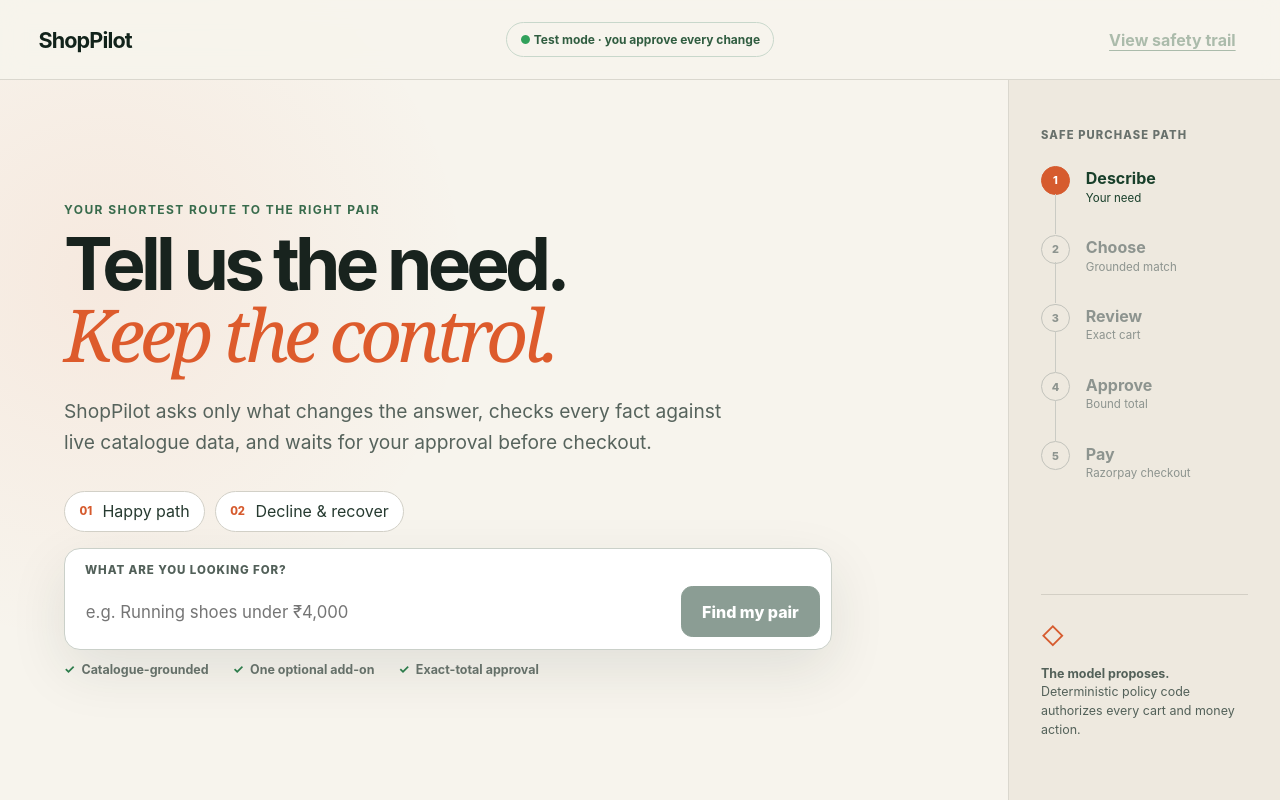
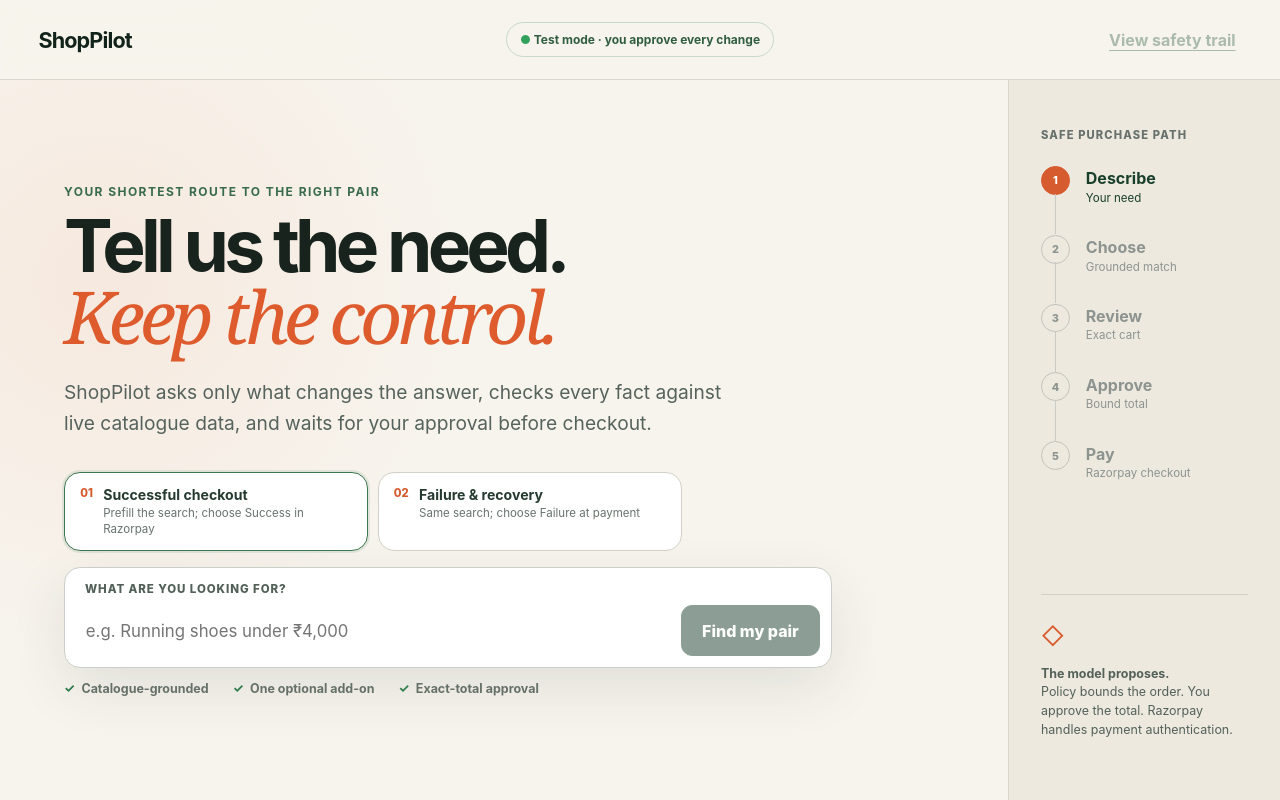
Before and after one commit to 1pizzaslice/shoppilot-agentic-commerce, a Next.js app in the folder apps/web/: page / in a window 1280 px wide. Built offline with nearby package versions, Linux system fonts and the light colour scheme.

Commit message:
fix: clarify gated payment journey

```diff
--- a/apps/web/app/shopper-journey.tsx
+++ b/apps/web/app/shopper-journey.tsx
@@ -94,6 +94,7 @@ const auditActor = (eventType: string): "policy" | "you" | "system" => {
 export function ShopperJourney() {
   const [scenario, setScenario] = useState<DemoScenario>("happy");
   const [prompt, setPrompt] = useState("");
+  const [initialRequest, setInitialRequest] = useState("");
   const [response, setResponse] = useState<ShoppingResponse | null>(null);
   const [selected, setSelected] = useState<ShoppingRecommendation | null>(null);
   const [product, setProduct] = useState<CatalogueProduct | null>(null);
@@ -158,15 +159,18 @@ export function ShopperJourney() {
     mode: "fresh" | "continue" = response === null ? "fresh" : "continue",
   ) => {
     if (prompt.trim() === "") return;
+    const submittedPrompt = prompt.trim();
+    const startingFresh = mode === "fresh" || response === null;
     await perform(async () => {
       const next = await postJson(
         shoppingResponseSchema,
-        mode === "fresh" || response === null
+        startingFresh
           ? "/v1/conversations"
           : `/v1/conversations/${response.conversationId}/messages`,
-        { message: prompt },
+        { message: submittedPrompt },
       );
-      if (mode === "fresh") {
+      if (startingFresh) {
+        setInitialRequest(submittedPrompt);
         setSelected(null);
         setProduct(null);
         setCart(null);
@@ -177,6 +181,13 @@ export function ShopperJourney() {
       setResponse(next);
       setPrompt("");
     });
+  };
+
+  const editOriginalRequest = () => {
+    setPrompt(initialRequest);
+    setResponse(null);
+    setError(null);
+    setStale(false);
   };
 
   const chooseProduct = async (recommendation: ShoppingRecommendation) => {
@@ -276,7 +287,9 @@ export function ShopperJourney() {
       setPayment(launch.payment);
       setCart({ ...cart, state: "checkout_started" });
       if (launch.payment.provider === "razorpay") {
-        window.location.assign(`/checkout/${authorization.attempt.id}`);
+        window.location.assign(
+          `/checkout/${authorization.attempt.id}?story=${scenario}`,
+        );
       }
     });
   };
@@ -344,6 +357,7 @@ export function ShopperJourney() {
 
   const reset = () => {
     setPrompt("");
+    setInitialRequest("");
     setResponse(null);
     setSelected(null);
     setProduct(null);
@@ -407,22 +421,36 @@ export function ShopperJourney() {
               </p>
               <div className="preset-row" aria-label="Demo presets">
                 <button
+                  className={scenario === "happy" ? "selected" : undefined}
                   type="button"
+                  aria-pressed={scenario === "happy"}
                   onClick={() => {
                     setScenario("happy");
                     setPrompt("Running shoes under ₹4,000");
                   }}
                 >
-                  <span>01</span> Happy path
+                  <span>01</span>
+                  <div>
+                    <strong>Successful checkout</strong>
+                    <small>
+                      Prefill the search; choose Success in Razorpay
+                    </small>
+                  </div>
                 </button>
                 <button
+                  className={scenario === "recovery" ? "selected" : undefined}
                   type="button"
+                  aria-pressed={scenario === "recovery"}
                   onClick={() => {
                     setScenario("recovery");
                     setPrompt("Running shoes under ₹4,000");
                   }}
                 >
-                  <span>02</span> Decline & recover
+                  <span>02</span>
+                  <div>
+                    <strong>Failure & recovery</strong>
+                    <small>Same search; choose Failure at payment</small>
+                  </div>
                 </button>
               </div>
               <form
@@ -488,6 +516,13 @@ export function ShopperJourney() {
                 Size is required because it changes which variants are actually
                 available.
               </p>
+              <button
+                className="back-button"
+                type="button"
+                onClick={editOriginalRequest}
+              >
+                ← Edit original request
+              </button>
               <form
                 className="answer-form"
                 onSubmit={(event) => {
@@ -893,6 +928,27 @@ export function ShopperJourney() {
                 Your approval matches the frozen cart. Stock and price will be
                 checked again before a payment order is created.
               </p>
+              <div
+                className="money-boundary"
+                aria-label="Payment responsibilities"
+              >
+                <div>
+                  <span>ShopPilot agent</span>
+                  <strong>Prepares and submits</strong>
+                  <p>
+                    Selected the exact SKU, froze the total, checked policy, and
+                    will create one server-side Razorpay order.
+                  </p>
+                </div>
+                <div>
+                  <span>You</span>
+                  <strong>Authorize and authenticate</strong>
+                  <p>
+                    You approved the exact amount and complete the secure test
+                    authentication inside Razorpay.
+                  </p>
+                </div>
+              </div>
               <button
                 className="primary-button"
                 type="button"
@@ -900,6 +956,13 @@ export function ShopperJourney() {
                 disabled={busy}
               >
                 Continue to secure payment
+              </button>
+              <button
+                className="text-button approval-audit-link"
+                type="button"
+                onClick={() => void openAudit()}
+              >
+                Review the complete safety trail
               </button>
             </section>
           ) : null}
@@ -1082,7 +1145,8 @@ export function ShopperJourney() {
             <p>
               <strong>The model proposes.</strong>
               <br />
-              Deterministic policy code authorizes every cart and money action.
+              Policy bounds the order. You approve the total. Razorpay handles
+              payment authentication.
             </p>
           </div>
           {(response !== null || selected !== null) &&
--- a/apps/web/app/styles.css
+++ b/apps/web/app/styles.css
@@ -192,9 +192,25 @@ h1 {
 }
 
 .payment-button,
+.checkout-responsibility,
 .confirmation-progress,
 .payment-footnote {
   grid-column: 2;
+}
+
+.checkout-responsibility {
+  display: flex;
+  flex-wrap: wrap;
+  gap: 0.45rem;
+}
+
+.checkout-responsibility span {
+  padding: 0.38rem 0.62rem;
+  border-radius: 999px;
+  background: #edf4ee;
+  color: #315d41;
+  font-size: 0.72rem;
+  font-weight: 750;
 }
 
 .payment-button {
@@ -290,6 +306,7 @@ h1 {
   }
 
   .payment-button,
+  .checkout-responsibility,
   .confirmation-progress,
   .payment-footnote {
     grid-column: 1;
@@ -443,19 +460,50 @@ a {
 .preset-row button {
   display: flex;
   gap: 0.65rem;
-  align-items: center;
-  padding: 0.6rem 0.9rem;
+  align-items: flex-start;
+  min-width: min(100%, 19rem);
+  padding: 0.8rem 0.95rem;
   border: 1px solid #d2d0c7;
-  border-radius: 999px;
+  border-radius: 1rem;
   background: #fff;
   color: #263a30;
   cursor: pointer;
+  text-align: left;
+  transition:
+    border-color 160ms ease,
+    box-shadow 160ms ease,
+    transform 160ms ease;
+}
+
+.preset-row button:hover {
+  transform: translateY(-1px);
+}
+
+.preset-row button.selected {
+  border-color: #3f7651;
+  box-shadow: 0 0 0 2px rgb(63 118 81 / 0.12);
 }
 
 .preset-row span {
   color: #d65b2e;
   font-size: 0.7rem;
   font-weight: 800;
+}
+
+.preset-row button div {
+  display: grid;
+  gap: 0.2rem;
+}
+
+.preset-row button strong {
+  font-size: 0.88rem;
+}
+
+.preset-row button small {
+  max-width: 14rem;
+  color: #68736d;
+  font-size: 0.72rem;
+  line-height: 1.35;
 }
 
 .prompt-form,
@@ -979,6 +1027,42 @@ a {
   display: block;
   margin: 1rem auto 0;
 }
+.money-boundary {
+  display: grid;
+  grid-template-columns: 1fr 1fr;
+  gap: 0.8rem;
+  width: min(100%, 46rem);
+  margin: 0 auto 1.4rem;
+  text-align: left;
+}
+.money-boundary > div {
+  padding: 1rem;
+  border: 1px solid #d9ded8;
+  border-radius: 0.9rem;
+  background: #f5f6f2;
+}
+.money-boundary span {
+  display: block;
+  margin-bottom: 0.35rem;
+  color: #c94f25;
+  font-size: 0.65rem;
+  font-weight: 850;
+  letter-spacing: 0.08em;
+  text-transform: uppercase;
+}
+.money-boundary strong {
+  display: block;
+  margin-bottom: 0.45rem;
+}
+.money-boundary p {
+  margin: 0;
+  color: #606c65;
+  font-size: 0.78rem;
+  line-height: 1.5;
+}
+.approval-audit-link {
+  margin-top: 0.85rem !important;
+}
 .no-results-state {
   max-width: 52rem;
   padding: clamp(1.5rem, 5vw, 3.5rem);
@@ -1382,6 +1466,9 @@ a {
     padding: 1.2rem;
     border-radius: 1rem;
   }
+  .money-boundary {
+    grid-template-columns: 1fr;
+  }
   .addon-card {
     grid-template-columns: 3.5rem 1fr;
   }
```
Also changed, not shown: apps/web/app/checkout/[checkoutAttemptId]/checkout-launcher.tsx (+11 -1 lines), apps/web/app/checkout/[checkoutAttemptId]/page.tsx (+8 -1 lines), 2 other files (tests, documents, lock files or other folders).
